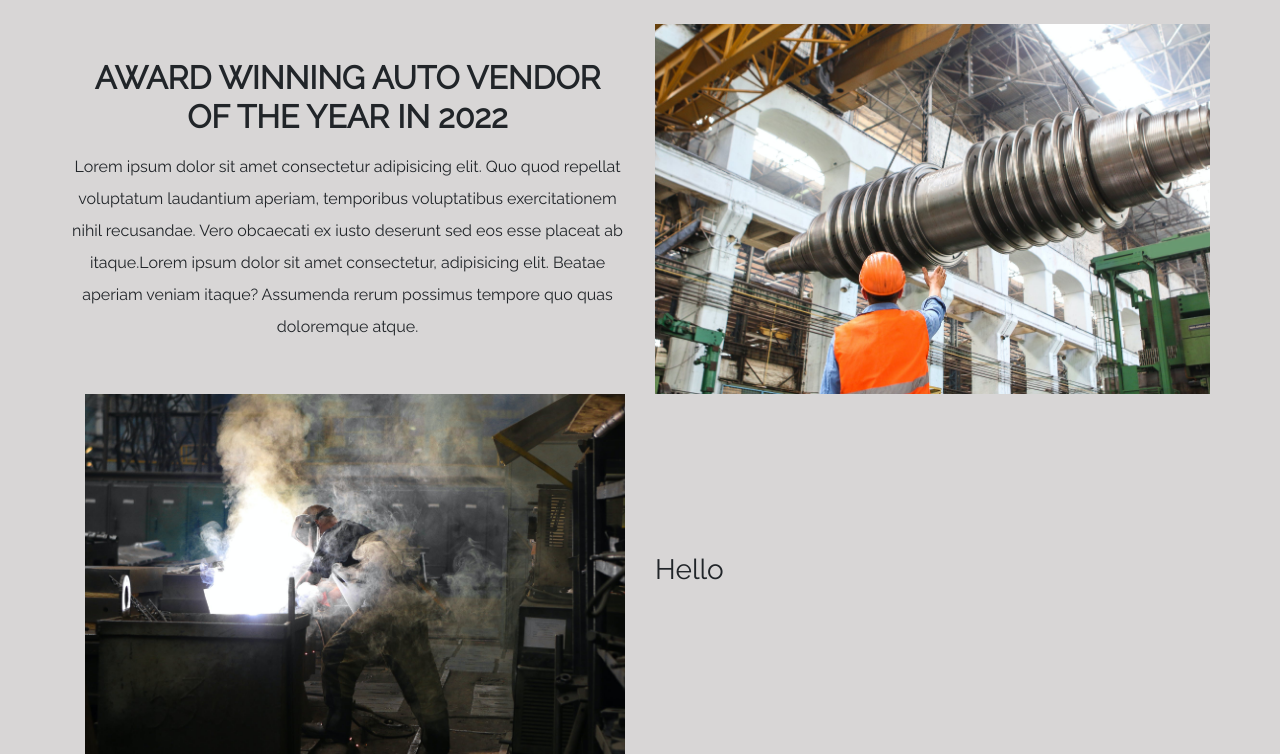
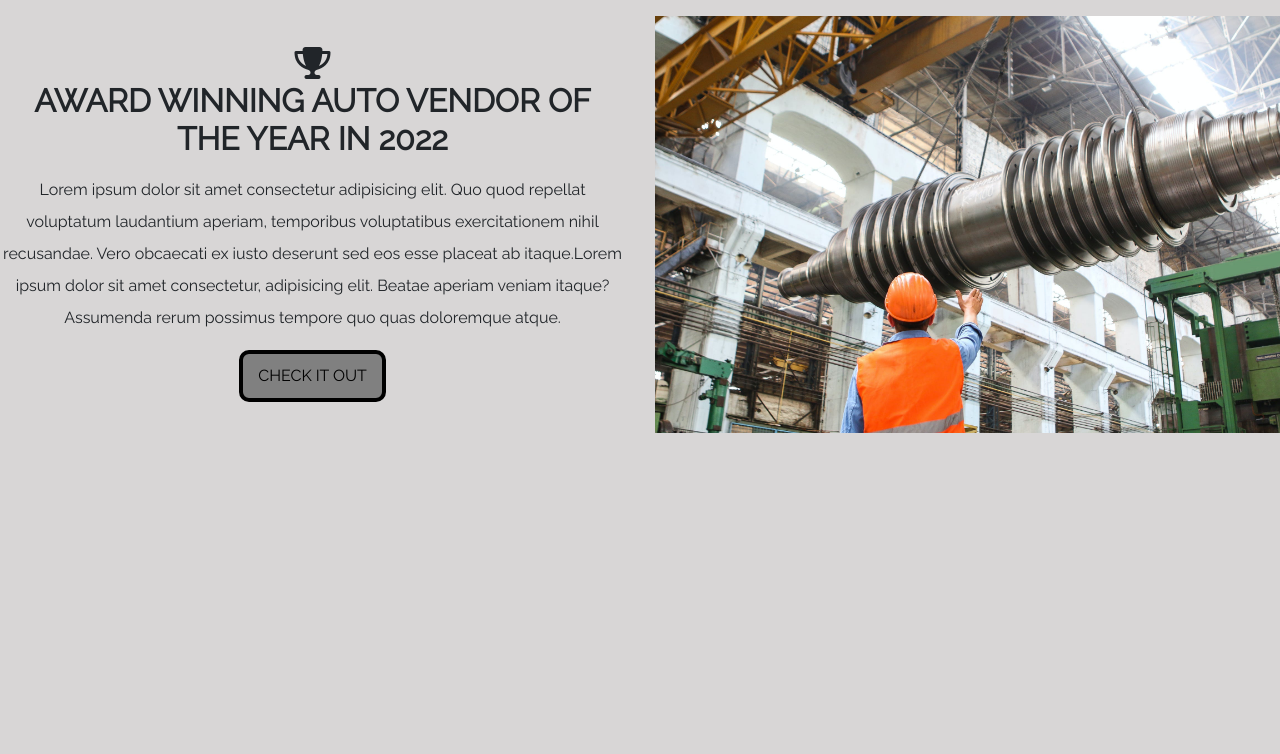
Before and after one commit to ciesluk/Canadian-Auto-Vendor-Project, a PHP site: page / in a window 1280 px wide. Shown: the part 56-810 px from the top of the page. After the commit the page ends 489 px from the top, so only its background shows below. Run offline with PHP 8.4, Linux system fonts and the light colour scheme; some libraries are stand-ins or nearby versions.

Commit message:
Updating the first section

```diff
--- a/css/styles.css
+++ b/css/styles.css
@@ -31,6 +31,8 @@ body{
     color: orange;
 }
 
+/*Top Section 1*/
+
 .top-content h2{
     font-weight: 700;
     text-transform: uppercase;
@@ -40,3 +42,11 @@ body{
 .top-content p{
     line-height: 2rem;
 }
+
+button{
+    background-color: gray;
+    padding: 10px 15px;
+    border-radius: 10px;
+    text-transform: uppercase;
+    border: 4px solid black;
+}
--- a/index.html
+++ b/index.html
@@ -12,6 +12,7 @@
     <link rel="stylesheet" href="https://cdn.jsdelivr.net/npm/bootstrap@4.6.1/dist/css/bootstrap.min.css" integrity="sha384-zCbKRCUGaJDkqS1kPbPd7TveP5iyJE0EjAuZQTgFLD2ylzuqKfdKlfG/eSrtxUkn" crossorigin="anonymous">
     <!--CSS Stylesheet-->
     <link rel="stylesheet" href="css/styles.css">
+    <script src="https://kit.fontawesome.com/021e4094cb.js" crossorigin="anonymous"></script>
 
     <title>Canadian Auto Vendor</title>
 </head>
@@ -38,15 +39,17 @@
       </nav>
 
   <!--Section 1-->
-  <div class="container px-0">
-    <div class="row align-items-center mt-4">
+  <div class="container-fluid px-0">
+    <div class="row align-items-center mt-3">
       <section class="col-lg-6 text-center">
         <div class="top-content">
+          <i class="fa fa-2x fa-solid fa-trophy"></i>
           <h2>Award Winning Auto Vendor of the Year in 2022</h2>
           <p>Lorem ipsum dolor sit amet consectetur adipisicing elit. Quo quod repellat voluptatum laudantium aperiam, temporibus voluptatibus exercitationem nihil recusandae.
             Vero obcaecati ex iusto deserunt sed eos esse placeat ab itaque.Lorem ipsum dolor sit amet consectetur, adipisicing elit. Beatae aperiam veniam itaque? Assumenda rerum
             possimus tempore quo quas doloremque atque.</p>
           </div>
+          <button>Check it out</button>
       </section>
       <section class="col-lg-6">
         <img src="public/factory-photo-one.jpeg" class="img-fluid" alt="Factory Worker moving heavy spiral part">
@@ -55,18 +58,7 @@
   </div>
 
   <!--Section 2-->
-  <div class="container">
-    <div class="row align-items-center">
-      <section class="col-lg-6">
-        <img src="public/factory-photo-3.jpeg" class="img-fluid" alt="Factory Worker moving heavy spiral part">
-      </section>
-      <section>
-        <div class="col-lg-6">
-          <h3>Hello</h3>
-        </div>
-      </section>
-    </div>
-  </div>
+
 
     <!--Bootstrap JavaScript-->
     <script src="https://cdn.jsdelivr.net/npm/jquery@3.5.1/dist/jquery.slim.min.js" integrity="sha384-DfXdz2htPH0lsSSs5nCTpuj/zy4C+OGpamoFVy38MVBnE+IbbVYUew+OrCXaRkfj" crossorigin="anonymous"></script>
```
